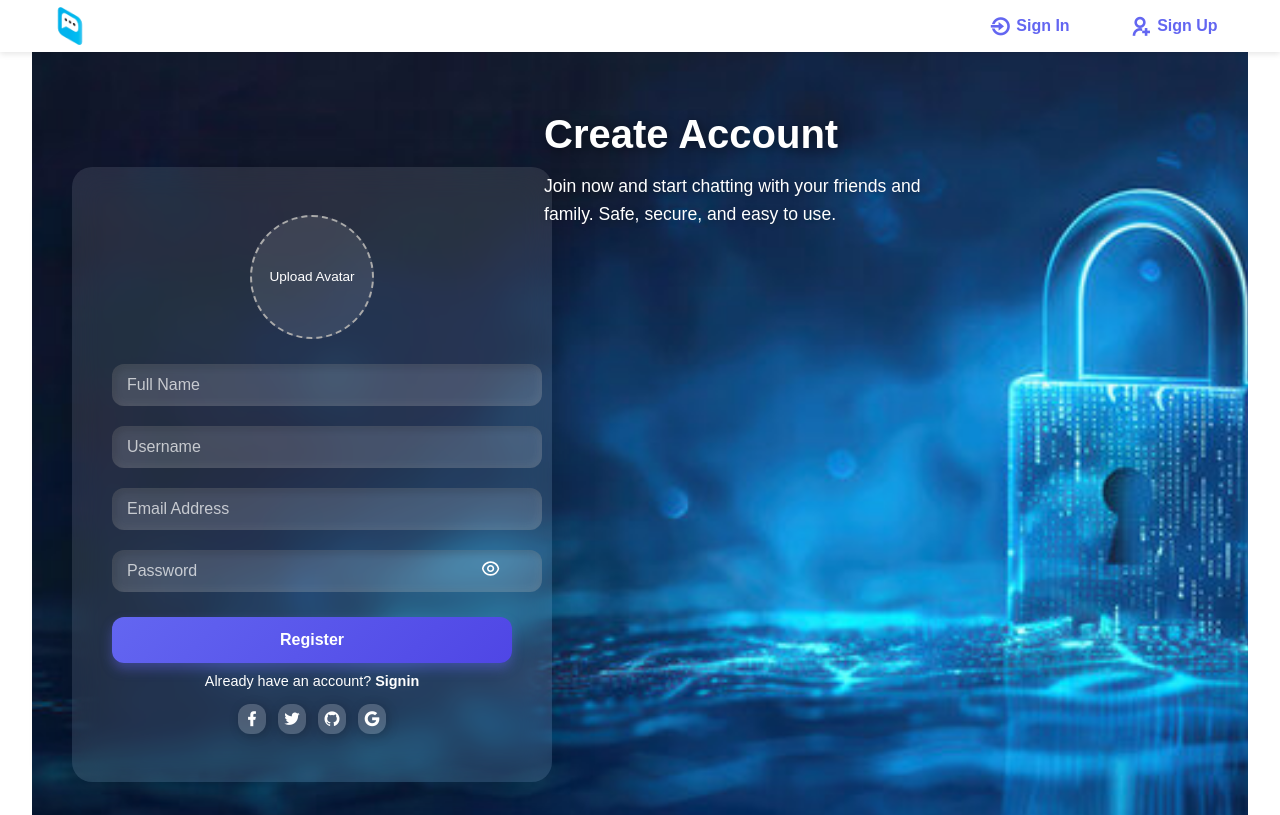
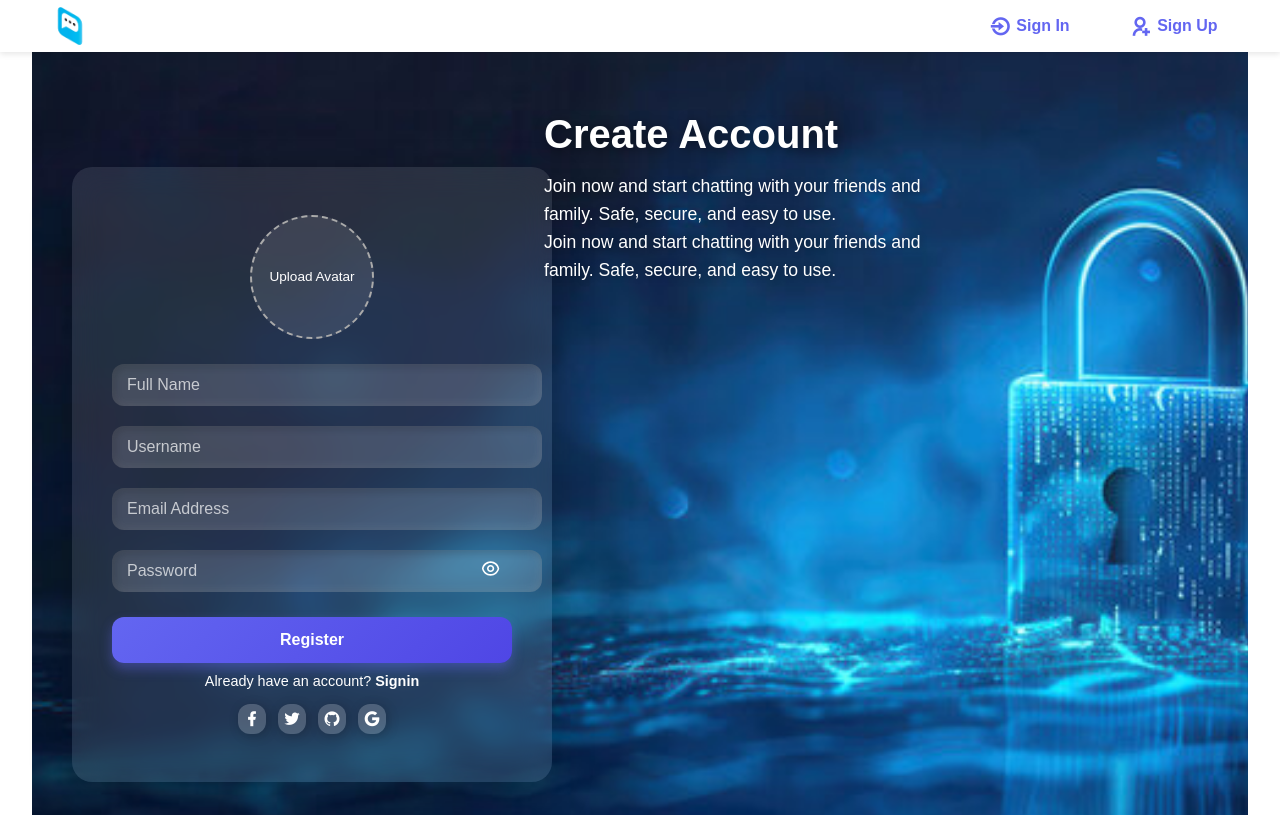
Before and after one commit to mohit-49/chat-frontend, a Next.js app: page /register in a window 1280 px wide. Shown: the top 815 px of the page. Built offline with nearby package versions, Linux system fonts and the light colour scheme; no server answers.

Commit message:
Delete some files

```diff
--- a/src/components/RegisterWindow/RegisterForm.tsx
+++ b/src/components/RegisterWindow/RegisterForm.tsx
@@ -157,6 +157,9 @@ export default function RegisterForm() {
         <p>
           Join now and start chatting with your friends and family. Safe, secure, and easy to use.
         </p>
+        <p>
+          Join now and start chatting with your friends and family. Safe, secure, and easy to use.
+        </p>
       </div>
     </div>
   );
```
